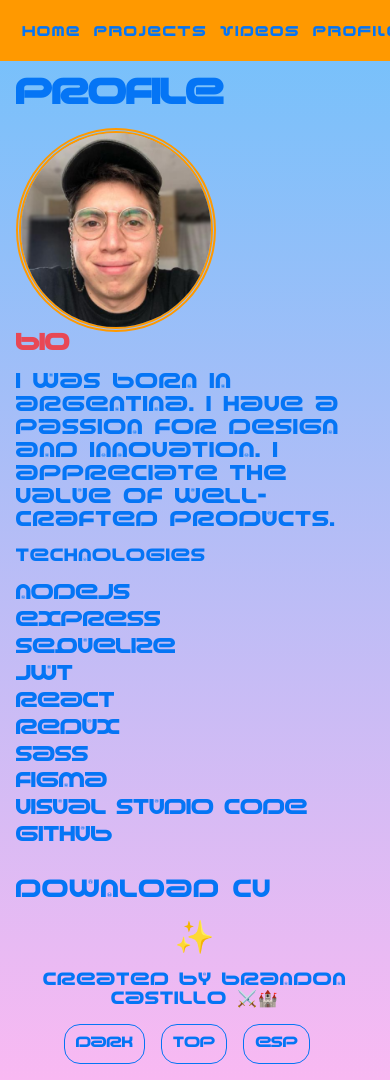
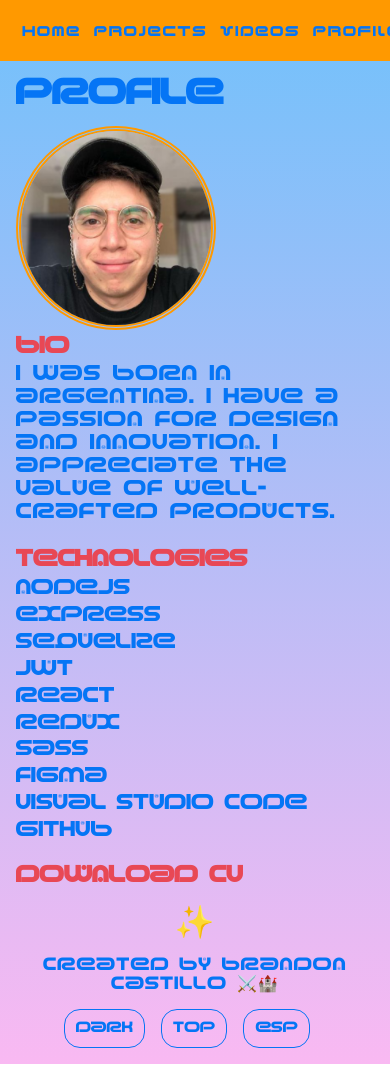
Before and after one commit to pibelanzallamas/brandon-portfolio, a React (Vite) app: page /profile in a window 390 px wide. Built offline with nearby package versions, Linux system fonts and the light colour scheme.

Commit message:
profile mobile ready

```diff
--- a/src/components/Contact.jsx
+++ b/src/components/Contact.jsx
@@ -11,11 +11,9 @@ function Contact() {
     <main>
       <h1>{esp ? <>contacto</> : <>contact</>}</h1>
       <h2>{esp ? <>redes sociales</> : <>social media</>}</h2>
-      <section className="top">
-        {links.map((link) => (
-          <ContactCard link={link} />
-        ))}
-      </section>
+      {links.map((link) => (
+        <ContactCard link={link} />
+      ))}
     </main>
   );
 }
--- a/src/components/Profile.jsx
+++ b/src/components/Profile.jsx
@@ -12,13 +12,14 @@ function Profile() {
   };
 
   return (
-    <main>
+    <main className="project-page">
       <h1>{esp ? <>Perfil</> : <>Profile</>}</h1>
-      <div className="profile-pic top center">
+      <section>
+        <div className="profile-pic center">
           <img src={profile} loading="lazy" alt="profile-pic"></img>
         </div>
         <h2>bio</h2>
-      <p className="profile-description top">
+        <p className="profile-description">
           {esp ? (
             <>
               Nací en Argentina. Tengo una pasión por el diseño y la innovación.
@@ -26,15 +27,15 @@ function Profile() {
             </>
           ) : (
             <>
-            I was born in Argentina. I have a passion for design and innovation.
-            I appreciate the value of well-crafted products.
+              I was born in Argentina. I have a passion for design and
+              innovation. I appreciate the value of well-crafted products.
             </>
           )}
         </p>
-      <p className={dark ? "subtitle-dark top" : "subtitle-light top"}>
-        {esp ? <>tecnologías</> : <>technologies</>}
-      </p>
-      <ul className="lists top">
+      </section>
+      <section>
+        <h2>{esp ? <>tecnologías</> : <>technologies</>}</h2>
+        <ul className="lists">
           <li>NodeJs</li>
           <li>Express</li>
           <li>Sequelize</li>
@@ -46,16 +47,12 @@ function Profile() {
           <li>Visual Studio Code</li>
           <li>Github</li>
         </ul>
-      <br />
-      <div
-        className={dark ? "contact-links-dark top" : "contact-links-light top"}
-      >
-        <a href={esp ? cv.link : cv.link2}>
-          <p style={{ fontSize: "1.4rem" }}>
+      </section>
+      <h2>
+        <a href={esp ? cv.link : cv.link2} target="_blank">
           {esp ? <>Descargar CV</> : <>Download CV</>}
-          </p>
         </a>
-      </div>
+      </h2>
     </main>
   );
 }
--- a/src/styles/Profile.sass
+++ b/src/styles/Profile.sass
@@ -1,11 +1,17 @@
 .profile-pic
   width: min(200px, 100%)
   aspect-ratio: 1 / 1
+  margin-top: -0.6rem
   img
     width: 100%
     height: 100%
     border-radius: 50%
     border: $orange-peel 5px double
+
+section
+  display: flex
+  flex-direction: column
+  gap: 0.3rem
 
 .profile-description
   font-size: 1.2rem
--- a/src/styles/app.css
+++ b/src/styles/app.css
@@ -116,12 +116,19 @@ nav {
 .profile-pic {
   width: min(200px, 100%);
   aspect-ratio: 1/1;
+  margin-top: -0.6rem;
 }
 .profile-pic img {
   width: 100%;
   height: 100%;
   border-radius: 50%;
   border: #ff9900 5px double;
+}
+
+section {
+  display: flex;
+  flex-direction: column;
+  gap: 0.3rem;
 }
 
 .profile-description {
```
Also changed, not shown: 1 other file (tests, documents, lock files or other folders). Lines whose indentation alone changed are shown as unchanged.
